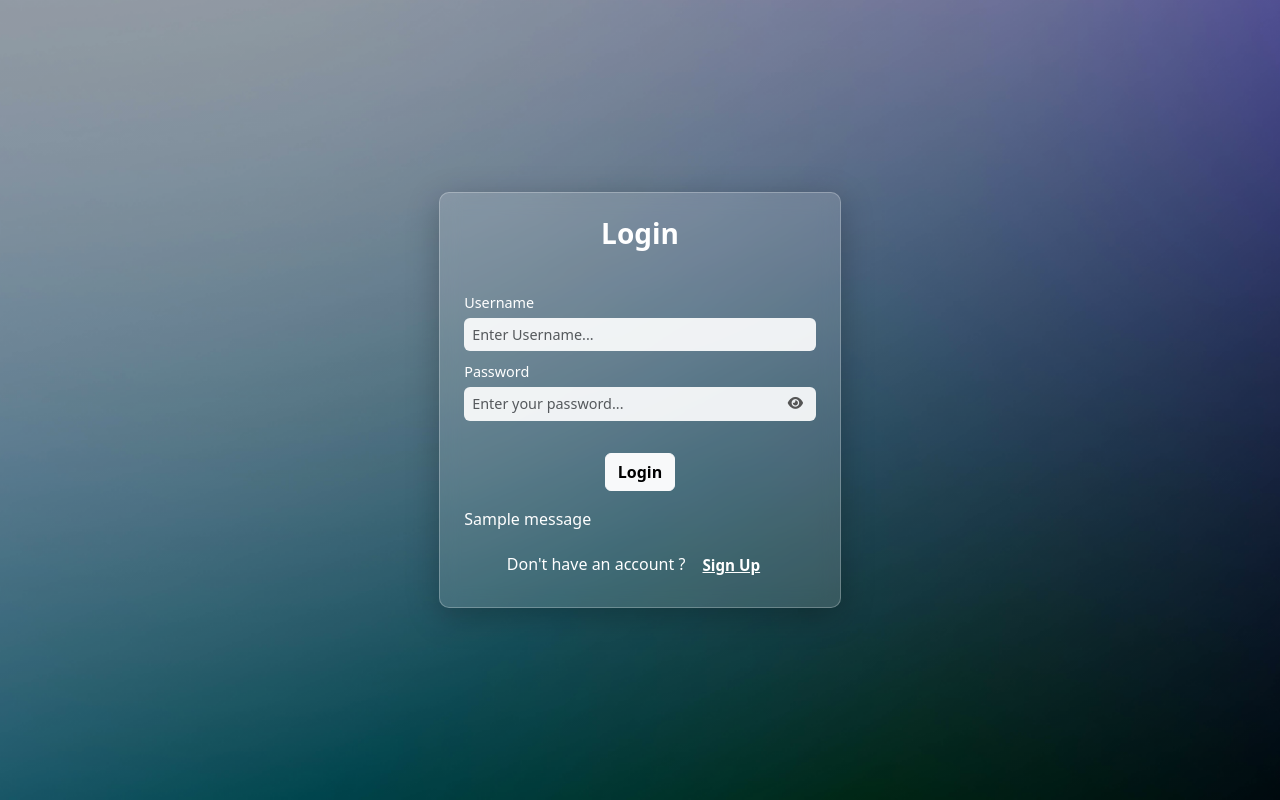
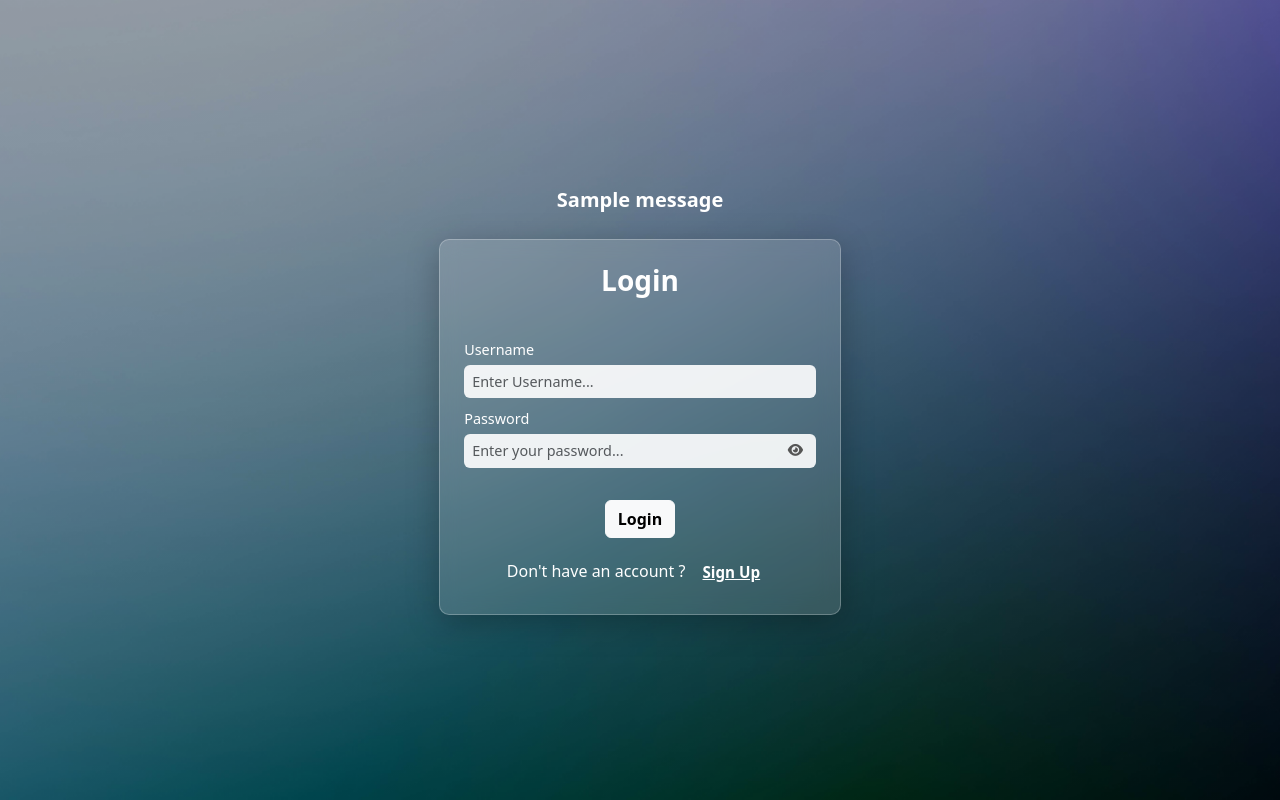
Before and after one commit to athikapriya/django-CRM, a Django app: template base/templates/base/login.html in a window 1280 px wide. Run offline with Django 3.2, Linux system fonts and the light colour scheme; the template is opened without the code that fills it, so the values that code supplies are empty; tables that the repository leaves empty hold one stand-in row (values such as "Sample post"); one stand-in notice (Sample message) is shown; some libraries are stand-ins or nearby versions.

Commit message:
Add success message after successful user registration

```diff
--- a/base/templates/base/login.html
+++ b/base/templates/base/login.html
@@ -125,10 +125,22 @@
     <!-- registration form starts -->
         <section id="login-form">
             <div class="container min-vh-100 d-flex justify-content-center align-items-center">
+                <div class="d-flex flex-column">
+
+                    <!-- message starts -->
+                    <div class="row">
+                        {% for message in messages %}
+                            <p class="text-center text-white fs-5 fw-semibold mb-4">{{ message }}</p>
+                        {% endfor %}
+                    </div>
+                    <!-- message ends -->
+
+
+                    <!-- login starts -->
                     <div class="row">
                         <div class="col-10 col-sm-8 mx-auto">
                             <div class="card card-body p-4">
-                            <h1 class="fs-3 mb-3 fw-semibold text-center">Login </h4>
+                                <h1 class="fs-3 mb-3 fw-semibold text-center">Login </h1>
                                 <br>
 
                                 <form action="" method="POST">
@@ -156,18 +168,13 @@
                                         </div>
 
                                         <!-- Login button -->
-                                    <div class="d-flex justify-content-center align-items-center mt-4 mb-3">
+                                        <div class="d-flex justify-content-center align-items-center  mt-3 mt-sm-4 mb-3">
                                             <button type="submit" class="btn btn-light fw-semibold">Login</button>
                                         </div>
 
                                     </div>
 
                                 </form>
-
-                            <!-- messages -->
-                            {% for message in messages %}
-                                <p>{{ message }}</p>
-                            {% endfor %}
 
                                 <div class="">
                                     <div class="d-flex justify-content-center align-items-center text-center">
@@ -179,6 +186,10 @@
 
                             </div>
                         </div>
+                    </div>
+                    <!-- login ends -->
+
+
                 </div>
             </div>
         </section>
--- a/base/views.py
+++ b/base/views.py
@@ -16,8 +16,7 @@ def registerPage(request):
         form = CreateUserForm(request.POST)
         if form.is_valid():
             form.save()
-            user = form.cleaned_data.get("username")
-            messages.success(request, "Account created successfully for " + user)
+            messages.success(request, "Account created successfully. You can now login!" )
             return redirect("login")
 
     context= {
```
Lines whose indentation alone changed are shown as unchanged.
